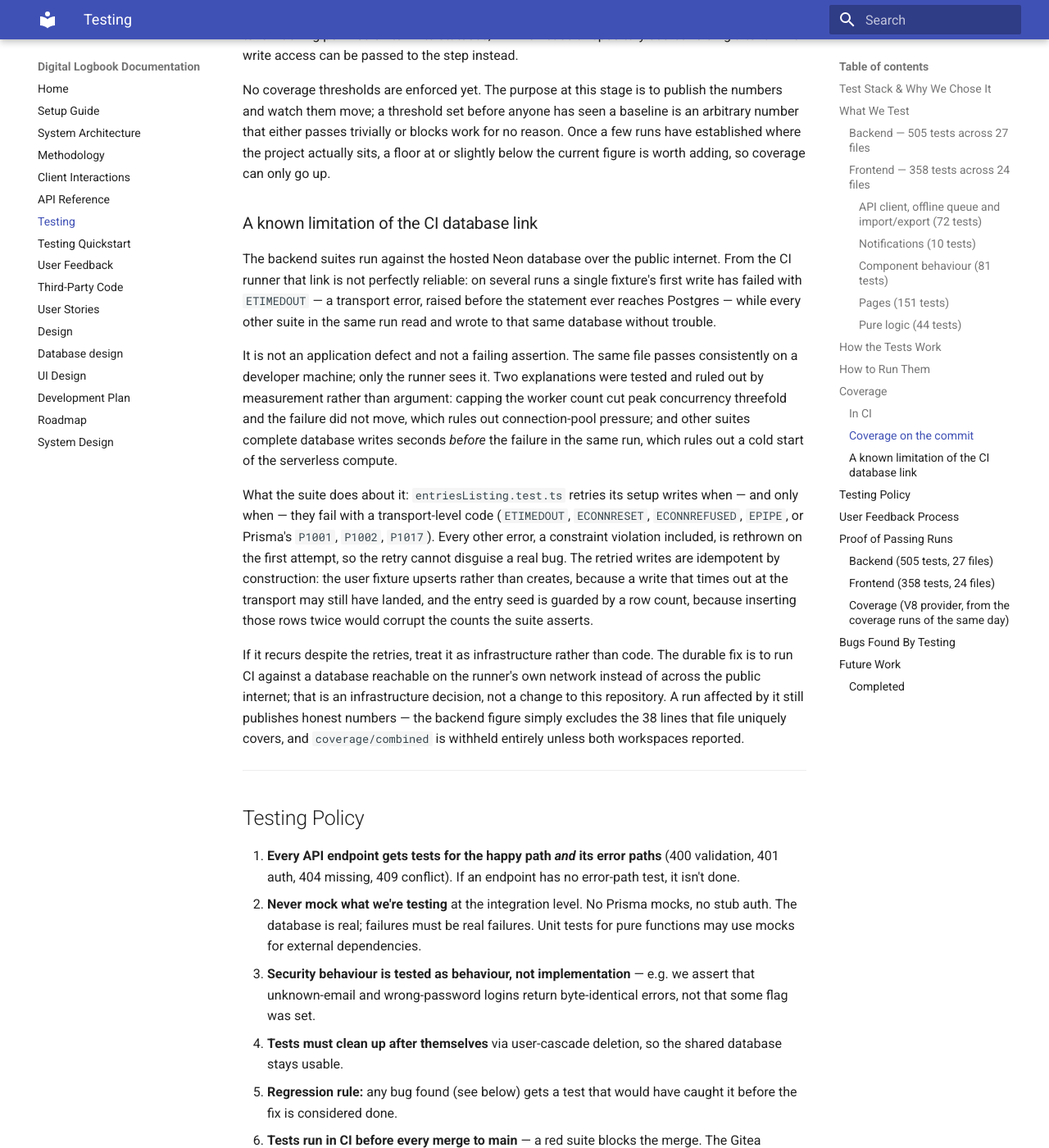
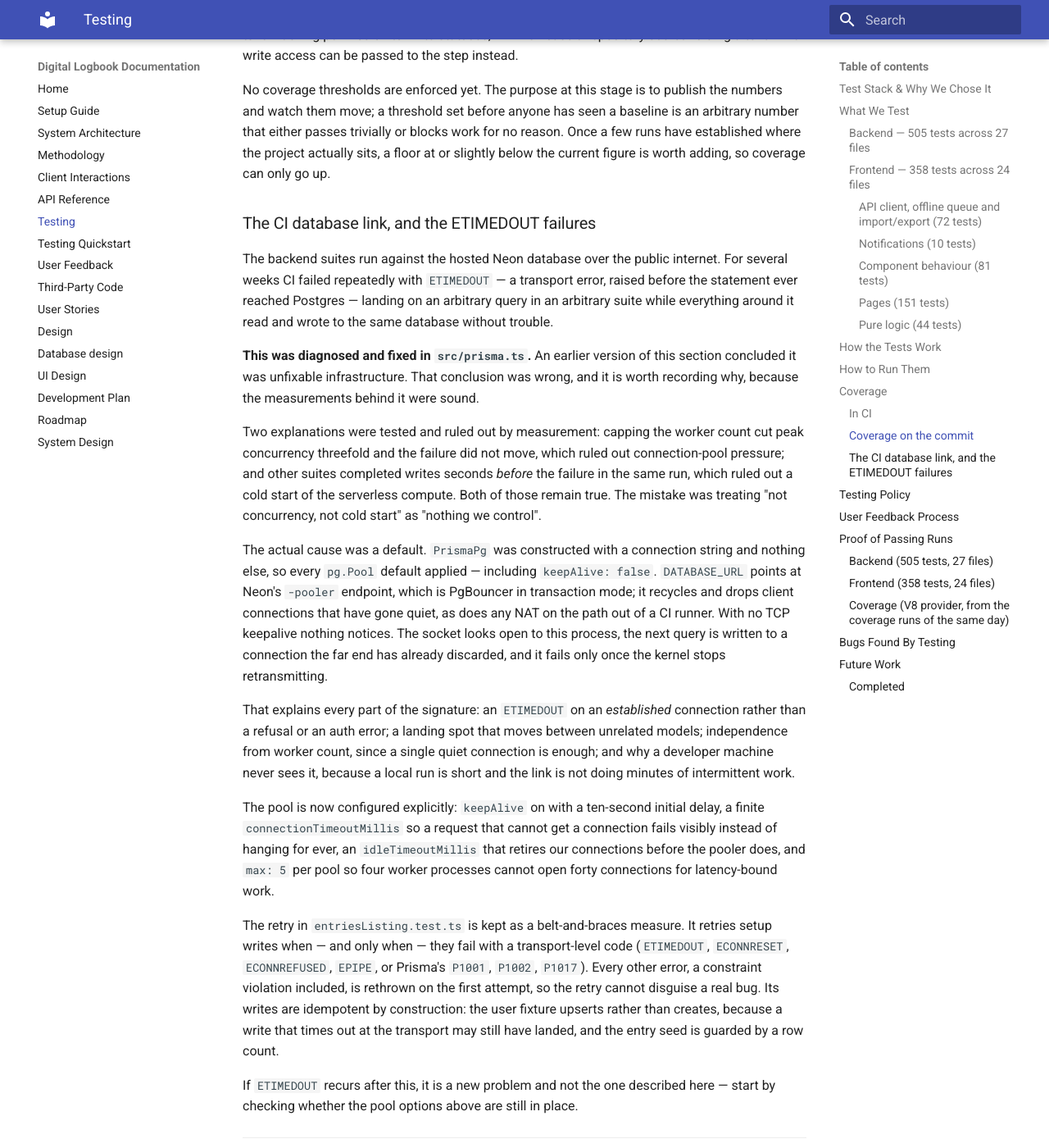
Before and after one commit to DiMpho-20/coms3011a-logbook-digital-logbook, an MkDocs documentation site: the page built from docs/testing.md, in a window 1280 px wide and 1400 px high, scrolled down 6392 px. Shown: the whole window at 82% size. Built offline with MkDocs 1.6.1 and Material for MkDocs 9.7.7, drawn with Linux system fonts in a browser that asks for light colours.

Commit message:
fix(db): enable TCP keepalive on the connection pool
This is the cause of the ETIMEDOUT failures that have been turning CI red.
The latest run lost three suites to it: logbookEntry.findMany timed out
twice, taking entryValidation and sprint2 down with a 500 from GET
/entries, and user.upsert timed out in the customStatistics fixture, which
skipped all 27 of its tests.

PrismaPg was constructed with a connection string and nothing else, so
every pg.Pool default applied — including keepAlive: false. DATABASE_URL
points at Neon's -pooler endpoint, which is PgBouncer in transaction mode:
it recycles and drops client connections that have gone quiet, as does any
NAT on the way out of a CI runner. With no TCP keepalive nothing notices.
The socket still looks open here, the next query goes to a connection the
far end has already discarded, and it fails only when the kernel stops
retransmitting.

That accounts for the whole signature: ETIMEDOUT on an established
connection rather than a refusal or an auth error, a landing spot that
moves between unrelated models, independence from worker count — one quiet
connection is enough — and a developer machine never seeing it, because a
local run is too short to leave a connection sitting.

Also set a finite connectionTimeoutMillis, since the default of 0 waits for
ever and a request that cannot get a connection should fail visibly; an
idleTimeoutMillis that retires our connections before the pooler does; and
max: 5, because four vitest workers each hold their own pool and the
default of 10 apiece allows forty connections for work that is bound by
latency rather than throughput.

docs/testing.md previously recorded this as unfixable infrastructure. That
was my conclusion and it was wrong, so the section now says what it
actually was. The two hypotheses ruled out there — pool pressure and cold
start — were ruled out correctly; the error was reading "not concurrency,
not cold start" as "nothing we control".

```diff
--- a/docs/testing.md
+++ b/docs/testing.md
@@ -281,39 +281,58 @@ no reason. Once a few runs have established where the project actually sits, a
 floor at or slightly below the current figure is worth adding, so coverage can
 only go up.
 
-### A known limitation of the CI database link
+### The CI database link, and the ETIMEDOUT failures
 
 The backend suites run against the hosted Neon database over the public
-internet. From the CI runner that link is not perfectly reliable: on several
-runs a single fixture's first write has failed with `ETIMEDOUT` — a transport
-error, raised before the statement ever reaches Postgres — while every other
-suite in the same run read and wrote to that same database without trouble.
+internet. For several weeks CI failed repeatedly with `ETIMEDOUT` — a
+transport error, raised before the statement ever reached Postgres — landing
+on an arbitrary query in an arbitrary suite while everything around it read
+and wrote to the same database without trouble.
 
-It is not an application defect and not a failing assertion. The same file
-passes consistently on a developer machine; only the runner sees it. Two
-explanations were tested and ruled out by measurement rather than argument:
-capping the worker count cut peak concurrency threefold and the failure did not
-move, which rules out connection-pool pressure; and other suites complete
-database writes seconds *before* the failure in the same run, which rules out
-a cold start of the serverless compute.
+**This was diagnosed and fixed in `src/prisma.ts`.** An earlier version of
+this section concluded it was unfixable infrastructure. That conclusion was
+wrong, and it is worth recording why, because the measurements behind it were
+sound.
 
-What the suite does about it: `entriesListing.test.ts` retries its setup
-writes when — and only when — they fail with a transport-level code
-(`ETIMEDOUT`, `ECONNRESET`, `ECONNREFUSED`, `EPIPE`, or Prisma's `P1001`,
+Two explanations were tested and ruled out by measurement: capping the worker
+count cut peak concurrency threefold and the failure did not move, which ruled
+out connection-pool pressure; and other suites completed writes seconds
+*before* the failure in the same run, which ruled out a cold start of the
+serverless compute. Both of those remain true. The mistake was treating
+"not concurrency, not cold start" as "nothing we control".
+
+The actual cause was a default. `PrismaPg` was constructed with a connection
+string and nothing else, so every `pg.Pool` default applied — including
+`keepAlive: false`. `DATABASE_URL` points at Neon's `-pooler` endpoint, which
+is PgBouncer in transaction mode; it recycles and drops client connections that
+have gone quiet, as does any NAT on the path out of a CI runner. With no TCP
+keepalive nothing notices. The socket looks open to this process, the next
+query is written to a connection the far end has already discarded, and it
+fails only once the kernel stops retransmitting.
+
+That explains every part of the signature: an `ETIMEDOUT` on an *established*
+connection rather than a refusal or an auth error; a landing spot that moves
+between unrelated models; independence from worker count, since a single quiet
+connection is enough; and why a developer machine never sees it, because a
+local run is short and the link is not doing minutes of intermittent work.
+
+The pool is now configured explicitly: `keepAlive` on with a ten-second initial
+delay, a finite `connectionTimeoutMillis` so a request that cannot get a
+connection fails visibly instead of hanging for ever, an `idleTimeoutMillis`
+that retires our connections before the pooler does, and `max: 5` per pool so
+four worker processes cannot open forty connections for latency-bound work.
+
+The retry in `entriesListing.test.ts` is kept as a belt-and-braces measure.
+It retries setup writes when — and only when — they fail with a transport-level
+code (`ETIMEDOUT`, `ECONNRESET`, `ECONNREFUSED`, `EPIPE`, or Prisma's `P1001`,
 `P1002`, `P1017`). Every other error, a constraint violation included, is
-rethrown on the first attempt, so the retry cannot disguise a real bug. The
-retried writes are idempotent by construction: the user fixture upserts
-rather than creates, because a write that times out at the transport may
-still have landed, and the entry seed is guarded by a row count, because
-inserting those rows twice would corrupt the counts the suite asserts.
+rethrown on the first attempt, so the retry cannot disguise a real bug. Its
+writes are idempotent by construction: the user fixture upserts rather than
+creates, because a write that times out at the transport may still have landed,
+and the entry seed is guarded by a row count.
 
-If it recurs despite the retries, treat it as infrastructure rather than
-code. The durable fix is to run CI against a database reachable on the
-runner's own network instead of across the public internet; that is an
-infrastructure decision, not a change to this repository. A run affected by
-it still publishes honest numbers — the backend figure simply excludes the
-38 lines that file uniquely covers, and `coverage/combined` is withheld
-entirely unless both workspaces reported.
+If `ETIMEDOUT` recurs after this, it is a new problem and not the one described
+here — start by checking whether the pool options above are still in place.
 
 ---
 
```
Also changed, not shown: 1 other file.
